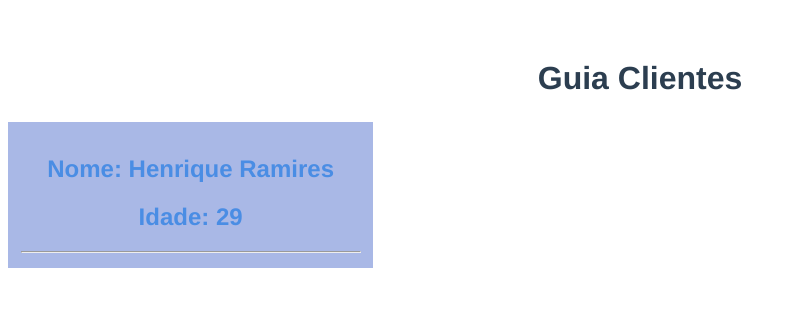
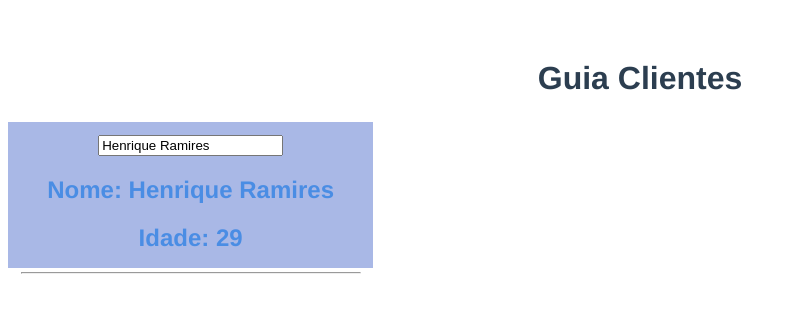
Before and after one commit to all-projects-vue-js/first-project, a Vue app: page / in a window 1280 px wide. Shown: the top 312 px of the page, without its empty margins (0-796 px from the left). Built offline with nearby package versions, Linux system fonts and the light colour scheme.

Commit message:
Data binding.

```diff
--- a/src/components/Cliente.vue
+++ b/src/components/Cliente.vue
@@ -1,5 +1,6 @@
 <template>
   <div id="cliente">
+    <input type="text" :value="nome" />
     <h2>Nome: {{ nome }}</h2>
     <h2>Idade: {{ idade }}</h2>
     <hr />
```
